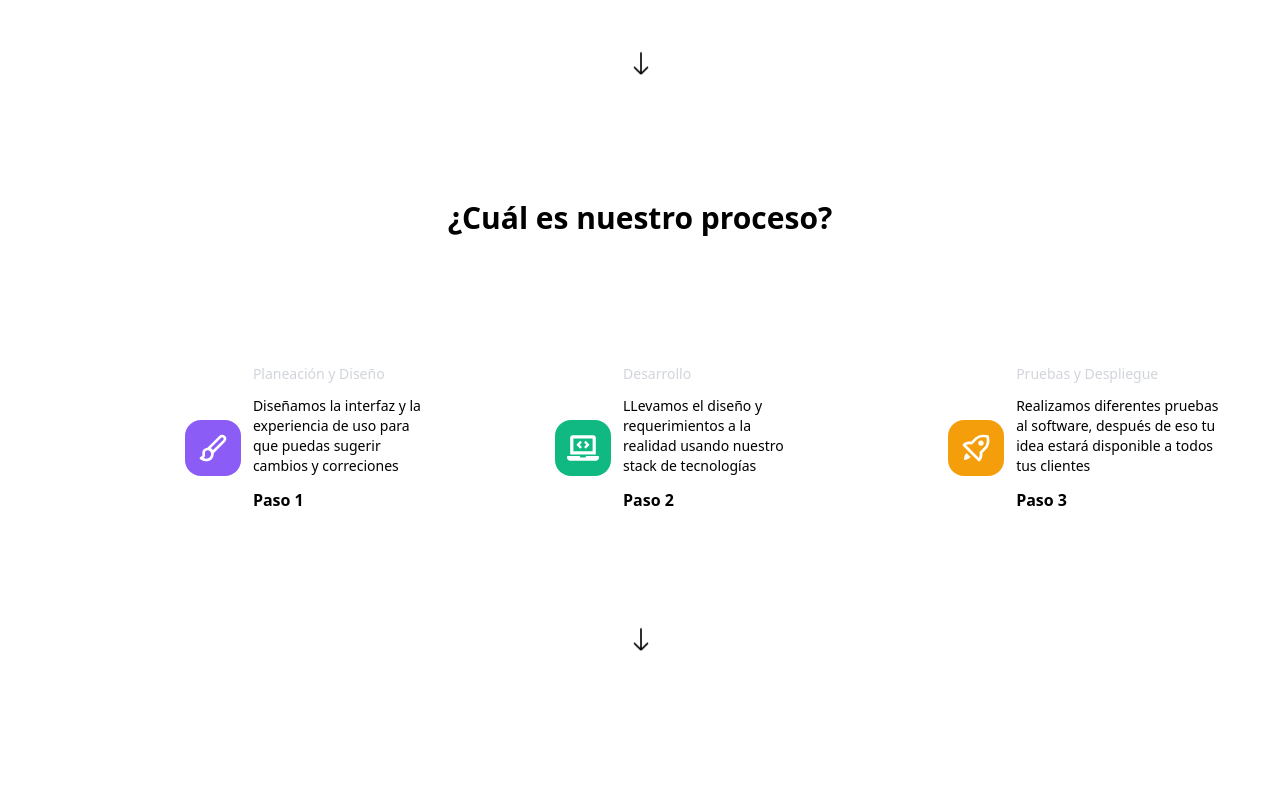
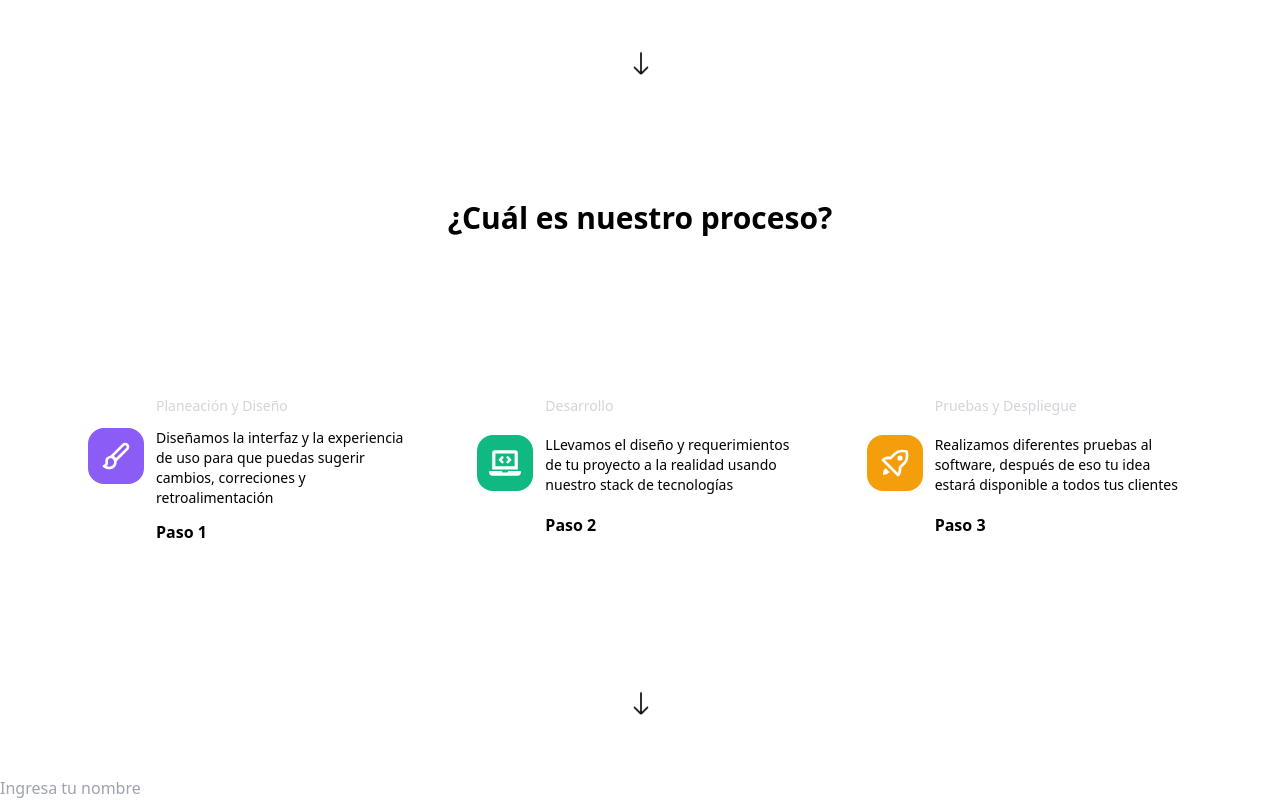
Before and after one commit to oliverloops/Rango-Website, a Next.js app: page / in a window 1280 px wide. Shown: the part 1246-2046 px from the top of the page. Before the commit the page ends 1958 px from the top, so only its background shows below. Built offline with nearby package versions, Linux system fonts and the light colour scheme; what @tailwindcss/typography would draw is missing.

Commit message:
New layout updates

```diff
--- /dev/null
+++ b/components/Form.js
@@ -0,0 +1,9 @@
+const Form = () => {
+  return (
+    <form>
+      <input type="text" placeholder="Ingresa tu nombre" />
+    </form>
+  );
+};
+
+export default Form;
--- a/components/Process.js
+++ b/components/Process.js
@@ -2,9 +2,9 @@ import { FaLaptopCode } from "react-icons/fa";
 import { BiRocket, BiPaint } from "react-icons/bi";
 
 const Process = ({ step, children }) => (
-  <div className="grid grid-cols-2 grid-rows-auto gap-3">
+  <div className="grid grid-cols-auto grid-rows-auto gap-3 p-8">
     {step === 1 ? (
-      <div className="col-start-1 row-start-2 place-self-end bg-purple-500 w-14 h-14 rounded-2xl">
+      <div className="col-start-1 row-start-2  bg-purple-500 w-14 h-14 rounded-2xl">
         <div className="flex flex-col justify-center">
           <div className="flex justify-center self-center text-white p-3">
             <BiPaint size={32} />
@@ -12,7 +12,7 @@ const Process = ({ step, children }) => (
         </div>
       </div>
     ) : step === 2 ? (
-      <div className="col-start-1 row-start-2 place-self-end bg-green-500 w-14 h-14 rounded-2xl">
+      <div className="col-start-1 row-start-2 bg-green-500 w-14 h-14 rounded-2xl">
         <div className="flex flex-col justify-center">
           <div className="flex justify-center self-center text-white p-3">
             <FaLaptopCode size={32} />
@@ -20,7 +20,7 @@ const Process = ({ step, children }) => (
         </div>
       </div>
     ) : (
-      <div className="col-start-1 row-start-2 place-self-end bg-yellow-500 w-14 h-14 rounded-2xl">
+      <div className="col-start-1 row-start-2 bg-yellow-500 w-14 h-14 rounded-2xl">
         <div className="flex flex-col justify-center">
           <div className="flex justify-center self-center text-white p-3">
             <BiRocket size={32} />
@@ -35,7 +35,7 @@ const Process = ({ step, children }) => (
         ? "Desarrollo"
         : "Pruebas y Despliegue"}
     </div>
-    <div className="col-start-2 row-start-2 text-sm">{children}</div>
+    <div className="col-start-2 row-start-2 text-sm max-w-xs">{children}</div>
     <div className="col-start-2 row-start-3 text-md font-bold">Paso {step}</div>
   </div>
 );
--- a/pages/index.js
+++ b/pages/index.js
@@ -8,11 +8,24 @@ import { AiOutlineMobile } from "react-icons/ai";
 //UI components
 import Navbar from "../components/Navbar";
 import Process from "../components/Process";
+import Form from "../components/Form";
 
 const Home = () => {
   return (
     <>
       <Navbar />
+      <MainBlock />
+      <DownArrow />
+      <ServicesBlock />
+      <DownArrow />
+      <ProcessBlock />
+      <DownArrow />
+      <Form />
+    </>
+  );
+};
+
+const MainBlock = () => (
   <div className="grid grid-cols-2 grid-auto-rows justify-items-start py-16 gap-2">
     <div className="col-start-1 row-start-1 p-8 pl-12">
       <h1 className="font-sans font-black text-5xl">
@@ -20,8 +33,8 @@ const Home = () => {
       </h1>
       <p className="pt-6 text-lg">
         Rango es una agencia de software. En Rango nosotros construímos el
-            futuro, resolvemos problemas y creamos las mejores experiencias en
-            web y móvil.
+        futuro, resolvemos problemas y creamos las mejores experiencias en web y
+        móvil.
       </p>
     </div>
     <div className="col-start-2 row-start-1 place-self-center">
@@ -40,14 +53,7 @@ const Home = () => {
       </Link>
     </div>
   </div>
-      <DownArrow />
-      <ServicesBlock />
-      <DownArrow />
-      <ProcessBlock />
-      <DownArrow />
-    </>
 );
-};
 
 const ServicesBlock = () => (
   <div className="grid grid-cols-2 grid-auto-rows justify-items-start py-12 gap-2">
@@ -121,11 +127,11 @@ const ProcessBlock = () => (
     <div className="flex justify-around px-14 py-16">
       <Process step={1}>
         Diseñamos la interfaz y la experiencia de uso para que puedas sugerir
-        cambios y correciones
+        cambios, correciones y retroalimentación
       </Process>
       <Process step={2}>
-        LLevamos el diseño y requerimientos a la realidad usando nuestro stack
-        de tecnologías
+        LLevamos el diseño y requerimientos de tu proyecto a la realidad usando
+        nuestro stack de tecnologías
       </Process>
       <Process step={3}>
         Realizamos diferentes pruebas al software, después de eso tu idea estará
```
Lines whose indentation alone changed are shown as unchanged.
